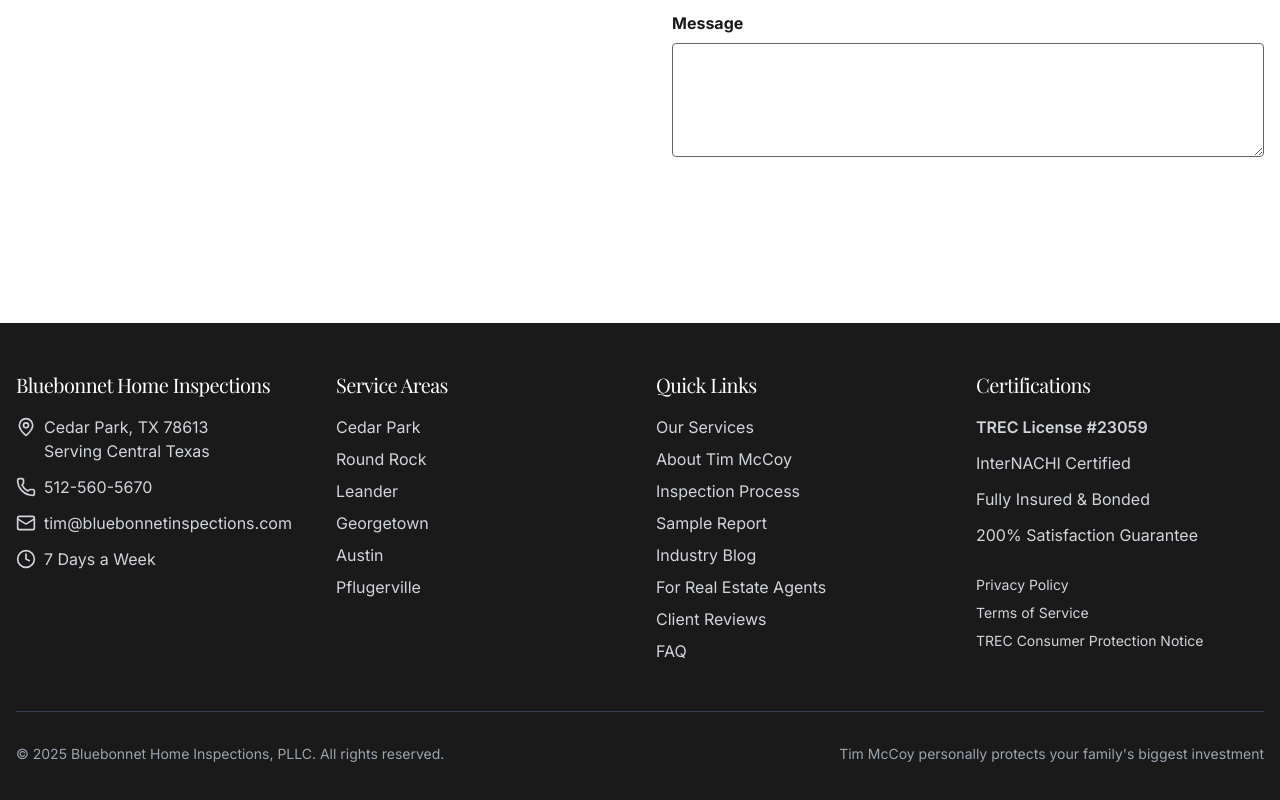
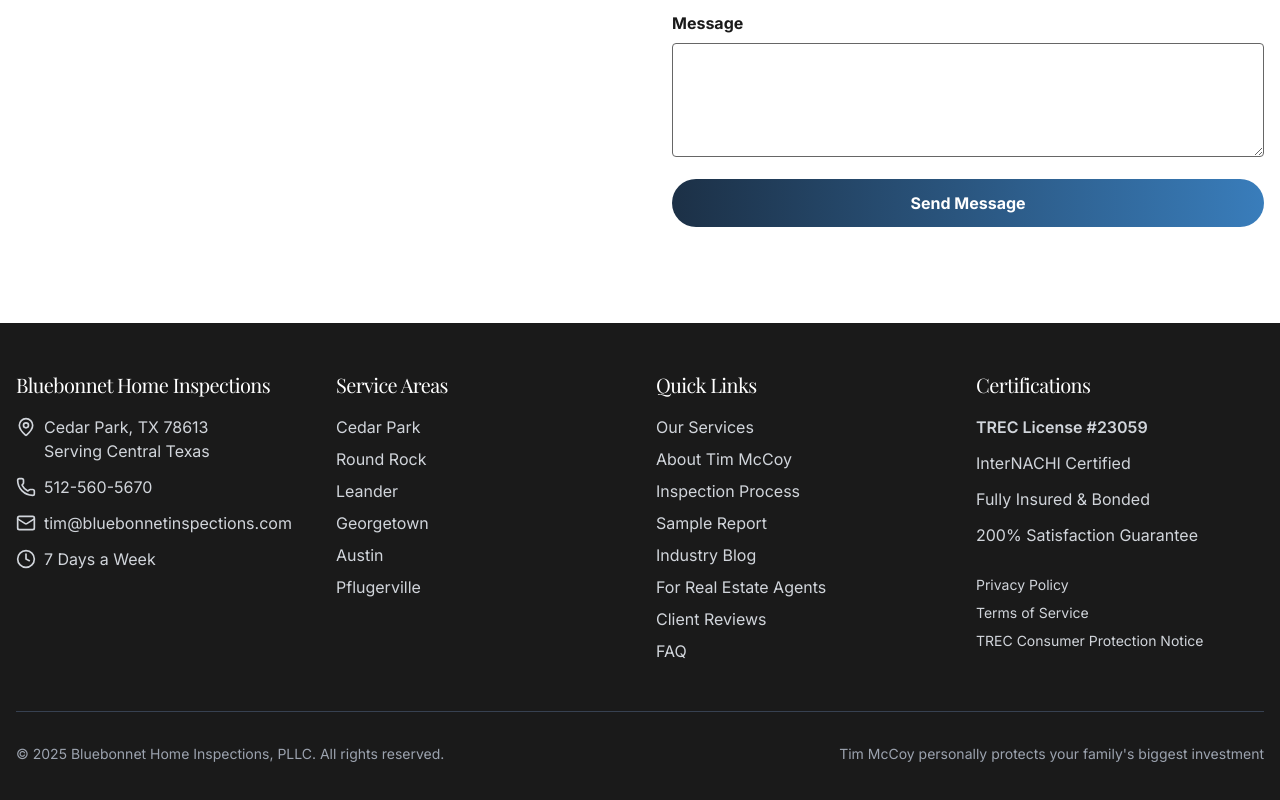
Before and after one commit to bhavik4094/bluebonent-vercel, a Next.js app: page /schedule in a window 1280 px wide. Shown: the part 978-1778 px from the top of the page. Built offline with nearby package versions, Linux system fonts and the light colour scheme; no server answers; a web font is replaced by a local one.

Commit message:
change color of form button

```diff
--- a/src/app/schedule/page.tsx
+++ b/src/app/schedule/page.tsx
@@ -139,7 +139,7 @@ export default function SchedulePage() {
               </div>
               <button
                 type="submit"
-                className="bg-accentOrange text-white font-bold py-3 px-6 rounded-full w-full"
+                className="bg-gradient-to-r from-primaryBlue to-accentBlue text-white font-bold py-3 px-6 rounded-full w-full  hover:from-accentBlue hover:to-primaryBlue transition-all"
               >
                 Send Message
               </button>
```
